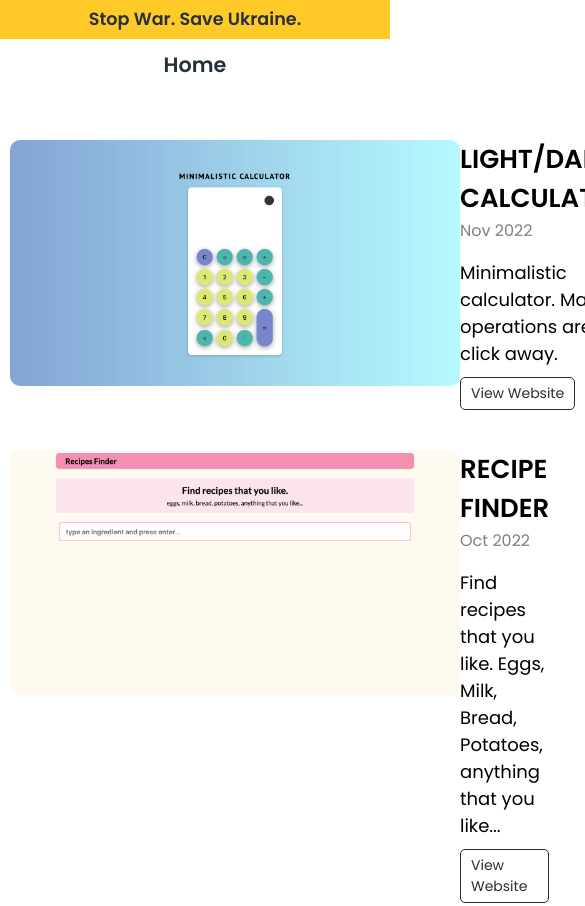
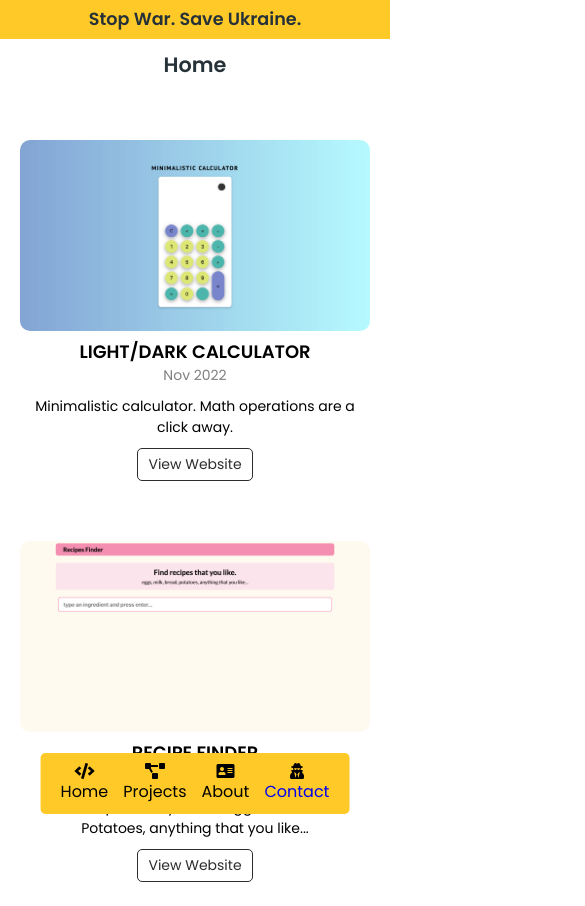
Before and after one commit to Pratitb/pratitdev, a plain HTML site: page projects.html in a window 390 px wide. Shown: the top 906 px of the page, 585 px wide, since content can reach past the window. Drawn offline with nearby package versions, Linux system fonts and the light colour scheme.

Commit message:
responsive changes

```diff
--- a/css/_projects.scss
+++ b/css/_projects.scss
@@ -16,6 +16,7 @@
 
 
     .project-image img{
+      width: 100%;
       max-width: 450px;
       border-radius: 10px;
     }
--- a/css/_responsive.scss
+++ b/css/_responsive.scss
@@ -6,7 +6,7 @@
 
 @media only screen and (max-width: 1023px){
     .mobile-menu-wrapper{
-        display: none;
+
         position: fixed;
         bottom: 30px;
         left: 50%;
@@ -54,6 +54,22 @@
     #services .services .service{
         margin: 0 20px 40px;
     }
+    .projects .project .project-content{
+        max-width: 350px;
+    }
+    .projects .project .project-content h1{
+        font-size: 22px;
+    }
+    .projects .project .project-content .date{
+        font-size: 14px;
+    }
+    .projects .project .project-content .project-description{
+        font-size: 14px;
+    }
+    .projects .project .project-image img{
+
+        max-width: 350px;
+    }
 }
 
 @media only screen and (max-width: 768px){
@@ -76,6 +92,25 @@
     }
     #trust .trusted-brands .brands img{
         max-width: 90px;
+    }
+    .projects .project{
+        flex-direction: column;
+        align-items: center;
+    }
+    .projects .project:not(:last-child){
+        margin: 0 0 60px 0;
+    }
+    .projects .project .project-content{
+        align-items: center;
+    }
+    .projects .project .project-content h1{
+        font-size: 18px;
+    }
+    .projects .project .project-content .date{
+        margin: 0 0 10px;
+    }
+    .projects .project .project-content .project-description{
+        text-align: center;
     }
 }
 
--- a/css/main.scss
+++ b/css/main.scss
@@ -6,7 +6,7 @@
 @import "projects";
 @import "about";
 @import "contact";
-@import "trust";
+
 @import "footer";
 @import "responsive";
 
```
Also changed, not shown: css/main.css, 1 other file.
